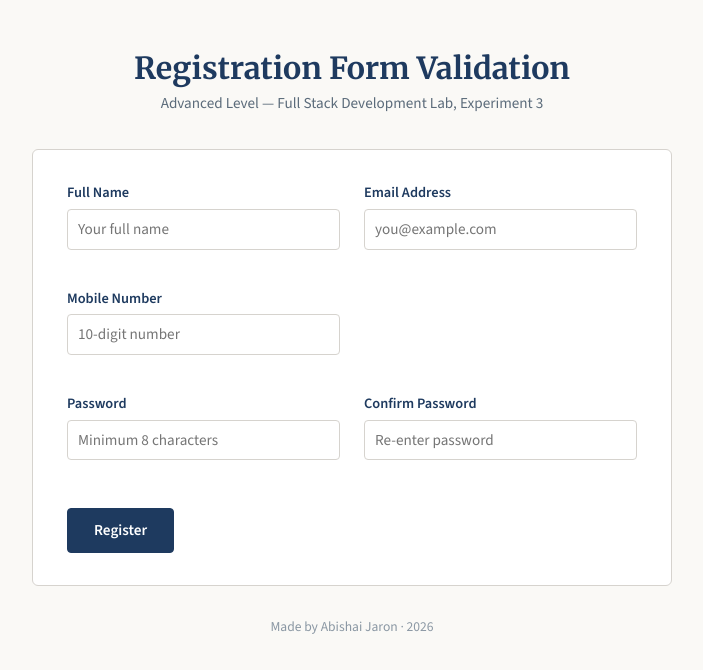
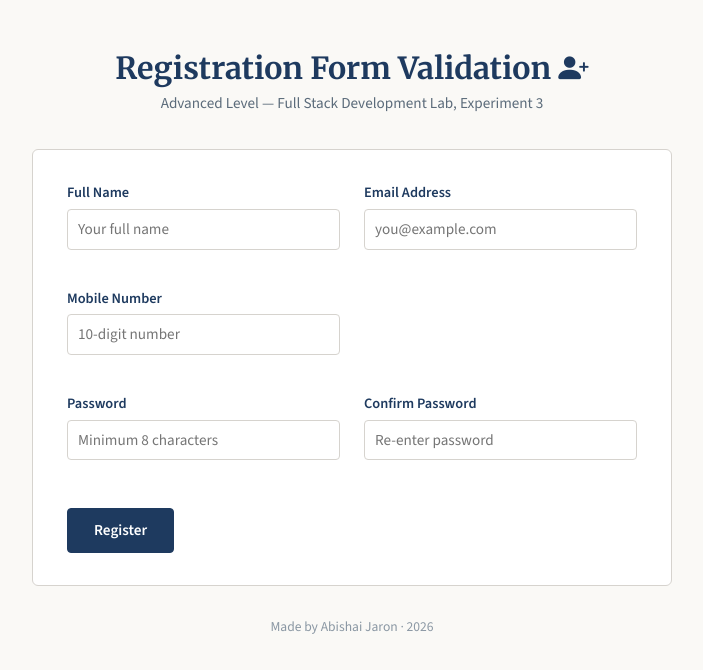
Before and after one commit to Abishai-Jaron/Registration_Form_Validation, a plain HTML site: page index.html in a window 1280 px wide. Shown: the whole page, without its empty margins (288-991 px from the left). Drawn offline with nearby package versions, Linux system fonts and the light colour scheme.

Commit message:
Enhanced registration form heading

```diff
--- a/index.html
+++ b/index.html
@@ -9,6 +9,7 @@
   <link rel="preconnect" href="https://fonts.googleapis.com">
   <link href="https://fonts.googleapis.com/css2?family=Merriweather:wght@700&family=Source+Sans+3:wght@400;600&display=swap" rel="stylesheet">
   <link rel="stylesheet" href="style.css">
+  <link rel="stylesheet" href="https://cdn.jsdelivr.net/npm/bootstrap-icons@1.11.3/font/bootstrap-icons.min.css">
 </head>
 <body>
 
@@ -16,7 +17,10 @@
     <div class="container">
 
       <header class="site-header">
-        <h1>Registration Form Validation</h1>
+        <h1>
+          Registration Form Validation
+          <i class="bi bi-person-plus-fill"></i>
+        </h1>
         <p class="subtitle">Advanced Level &mdash; Full Stack Development Lab, Experiment 3</p>
       </header>
 
```
